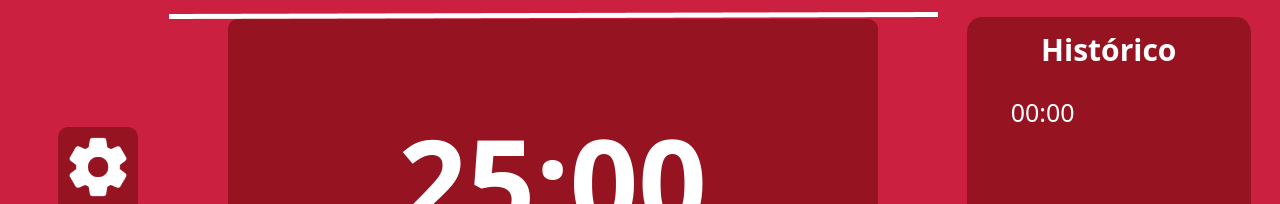
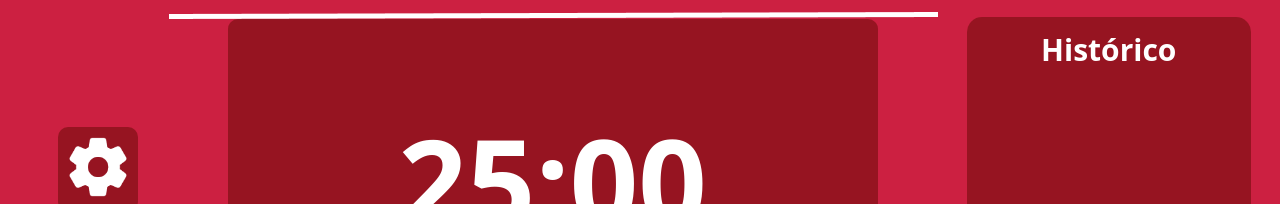
Before and after one commit to GuilhermeCustodioNieto/Projetos-Diversos, a React (Vite) app in the folder Pomodoro-Timer/pomodoro/: page / in a window 1280 px wide. Shown: the part 231-435 px from the top of the page. Built offline with nearby package versions, Linux system fonts and the light colour scheme; a web font is replaced by a local one.

Commit message:
Historico finalizado com sucesso

```diff
--- a/Pomodoro-Timer/pomodoro/src/components/History/History.jsx
+++ b/Pomodoro-Timer/pomodoro/src/components/History/History.jsx
@@ -2,12 +2,14 @@ import React, { useEffect, useState } from "react";
 import styles from "./History.module.css";
 import styled from "styled-components";
 
-function History({ isRed }) {
-  const [History, setHistory] = useState(styled.div``);
+function History({ isRed, historyData }) {
+  const [StyledHistoryContainer, setStyledHistoryContainer] = useState(
+    styled.div``
+  );
 
   useEffect(() => {
     if (isRed) {
-      setHistory(styled.div`
+      setStyledHistoryContainer(styled.div`
         background-color: #760e0e9d;
         display: flex;
         flex-direction: column;
@@ -22,7 +24,7 @@ function History({ isRed }) {
         border-radius: 15px;
       `);
     } else {
-      setHistory(styled.div`
+      setStyledHistoryContainer(styled.div`
         background-color: #0066af;
         display: flex;
         flex-direction: column;
@@ -40,12 +42,14 @@ function History({ isRed }) {
   }, [isRed]);
 
   return (
-    <History>
+    <StyledHistoryContainer>
       <h3 className={styles.history_title}>Histórico</h3>
       <div className={styles.history_div}>
-        <p>00:00</p>
+        {historyData.map((data, index) => {
+          return <p key={index}>{data}</p>;
+        })}
       </div>
-    </History>
+    </StyledHistoryContainer>
   );
 }
 
--- a/Pomodoro-Timer/pomodoro/src/components/History/History.module.css
+++ b/Pomodoro-Timer/pomodoro/src/components/History/History.module.css
@@ -22,7 +22,13 @@
 
 .history_div{
     display: flex;
+    flex-direction: column;
+
     width: 70%;
     font-size: 25px;
 
 }
+
+.history_div p{
+    margin: 10px 0px;
+}
--- a/Pomodoro-Timer/pomodoro/src/components/TimerContainer/TimerContainer.jsx
+++ b/Pomodoro-Timer/pomodoro/src/components/TimerContainer/TimerContainer.jsx
@@ -17,8 +17,6 @@ function TimerContainer({ seconds, isRunning, onFinish, isRed }) {
   const [Timer, setTimer] = useState(styled.div``);
   const [TotalHour, setTotalHour] = useState(styled.div``);
   const timerId = useRef();
-
-  console.log(isRed);
 
   useEffect(() => {
     setCountDown(seconds);
--- a/Pomodoro-Timer/pomodoro/src/pages/Timer/Timer.jsx
+++ b/Pomodoro-Timer/pomodoro/src/pages/Timer/Timer.jsx
@@ -18,14 +18,17 @@ function Timer() {
   const [isRunning, setIsRunning] = useState(false);
   const [isRed, setIsRed] = useState(true);
   const [Page, setPage] = useState(styled.div``);
+  const [historyData, setHistoryData] = useState([]);
 
   function onFinish() {
     setIsRunning(false);
     if (isRed) {
       setIsRed(false);
+      setHistoryData((prev) => [...prev, "25:00"]);
       setTimerValue(300);
     } else {
       setIsRed(true);
+      setHistoryData((prev) => [...prev, "05:00"]);
       setTimerValue(1500);
     }
   }
@@ -81,7 +84,7 @@ function Timer() {
         ></StartBtn>
       </div>
 
-      <History isRed={isRed}></History>
+      <History isRed={isRed} historyData={historyData}></History>
     </Page>
   );
 }
```
